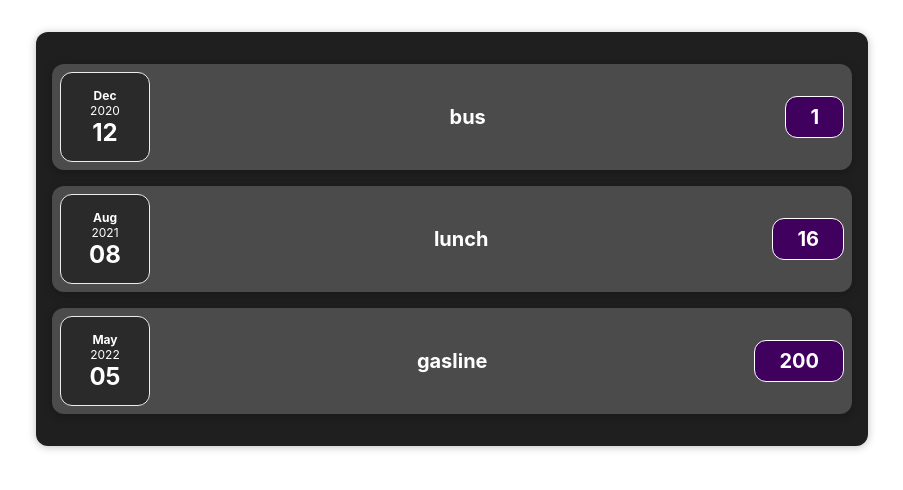
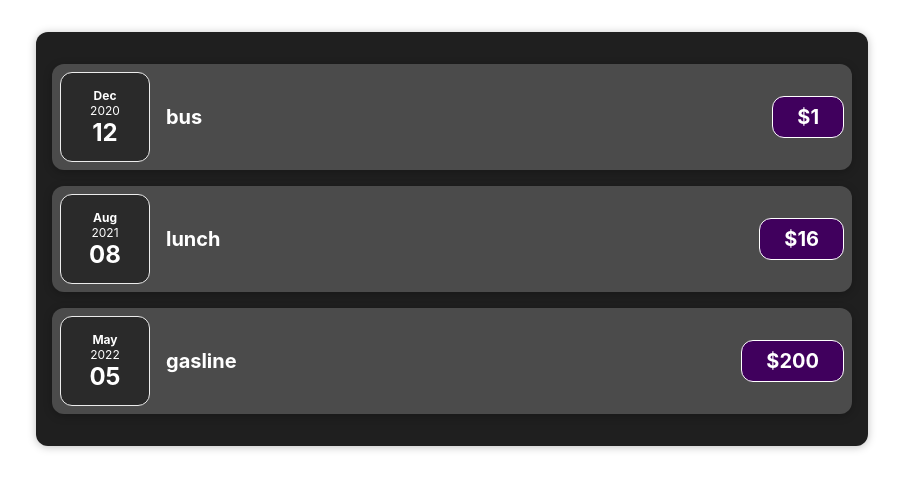
Before and after one commit to dragonwang-hub/react_learning, a React (Create React App) app: page / in a window 1280 px wide. Shown: the top 490 px of the page, without its empty margins (188-1091 px from the left). Built offline with nearby package versions, Linux system fonts and the light colour scheme.

Commit message:
yl #0 fix css

```diff
--- a/src/components/ExpenseItem.css
+++ b/src/components/ExpenseItem.css
@@ -23,6 +23,7 @@
   flex: 1;
   margin: 0 1rem;
   color: white;
+  text-align: start;
 }
 .expense-item__price {
   font-size: 1rem;
--- a/src/components/ExpenseItem.js
+++ b/src/components/ExpenseItem.js
@@ -11,7 +11,7 @@ const ExpenseItem = (props) => {
       <a className="expense-item__description">
         <h2>{props.item.category}</h2>
       </a>
-      <a className="expense-item__price">{props.item.amount}</a>
+      <a className="expense-item__price">${props.item.amount}</a>
     </div>
   );
 };
```
